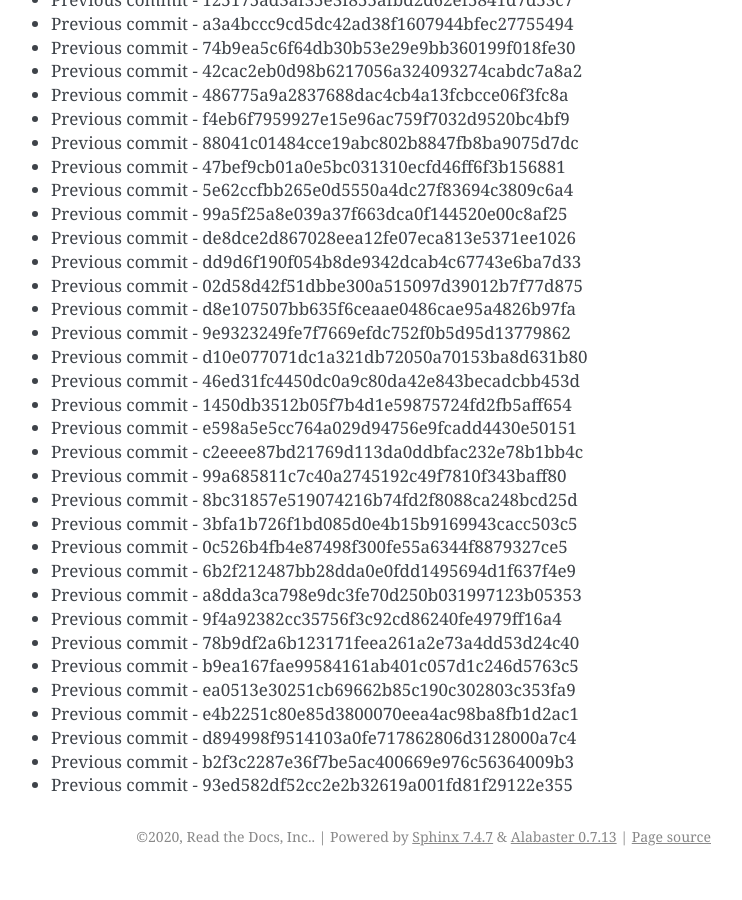
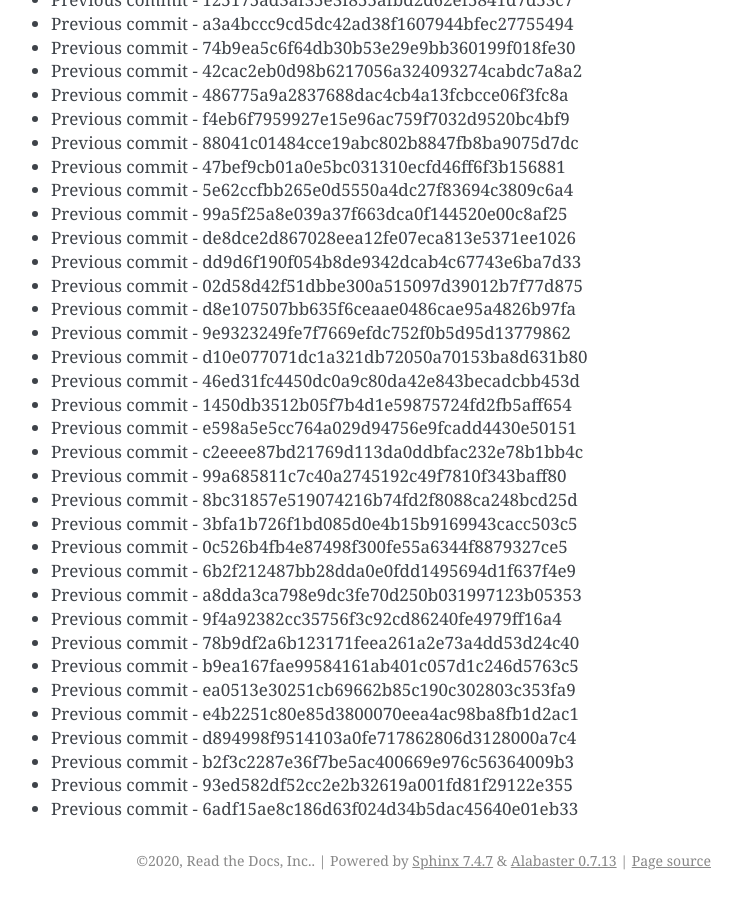
Before and after one commit to readthedocs/rtd-git-stresstest, a Sphinx documentation site: the page built from docs/updates.rst, in a window 1280 px wide and 900 px high, scrolled down 22620 px. Shown: the whole window, without its empty margins (399-1141 px from the left). Built offline with Sphinx 7.4.7, drawn with Linux system fonts in a browser that asks for light colours; before the commit the page ends 23496 px from its top, so only the background shows below that.

Commit message:
Generating commit from previous: 6adf15ae8c186d63f024d34b5dac45640e01eb33

```diff
--- a/docs/updates.rst
+++ b/docs/updates.rst
@@ -982,3 +982,4 @@ It can be tested for any performance characteristics.
 * Previous commit - d894998f9514103a0fe717862806d3128000a7c4
 * Previous commit - b2f3c2287e36f7be5ac400669e976c56364009b3
 * Previous commit - 93ed582df52cc2e2b32619a001fd81f29122e355
+* Previous commit - 6adf15ae8c186d63f024d34b5dac45640e01eb33
```
